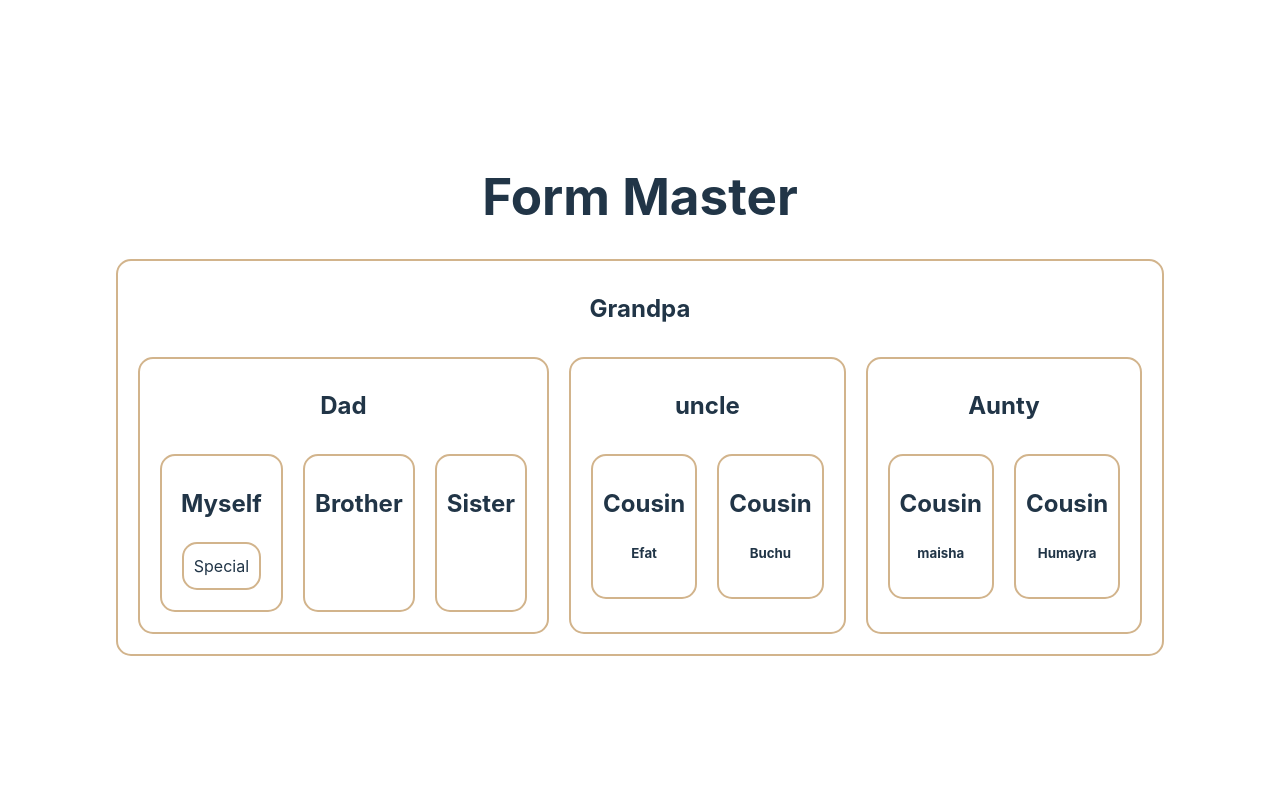
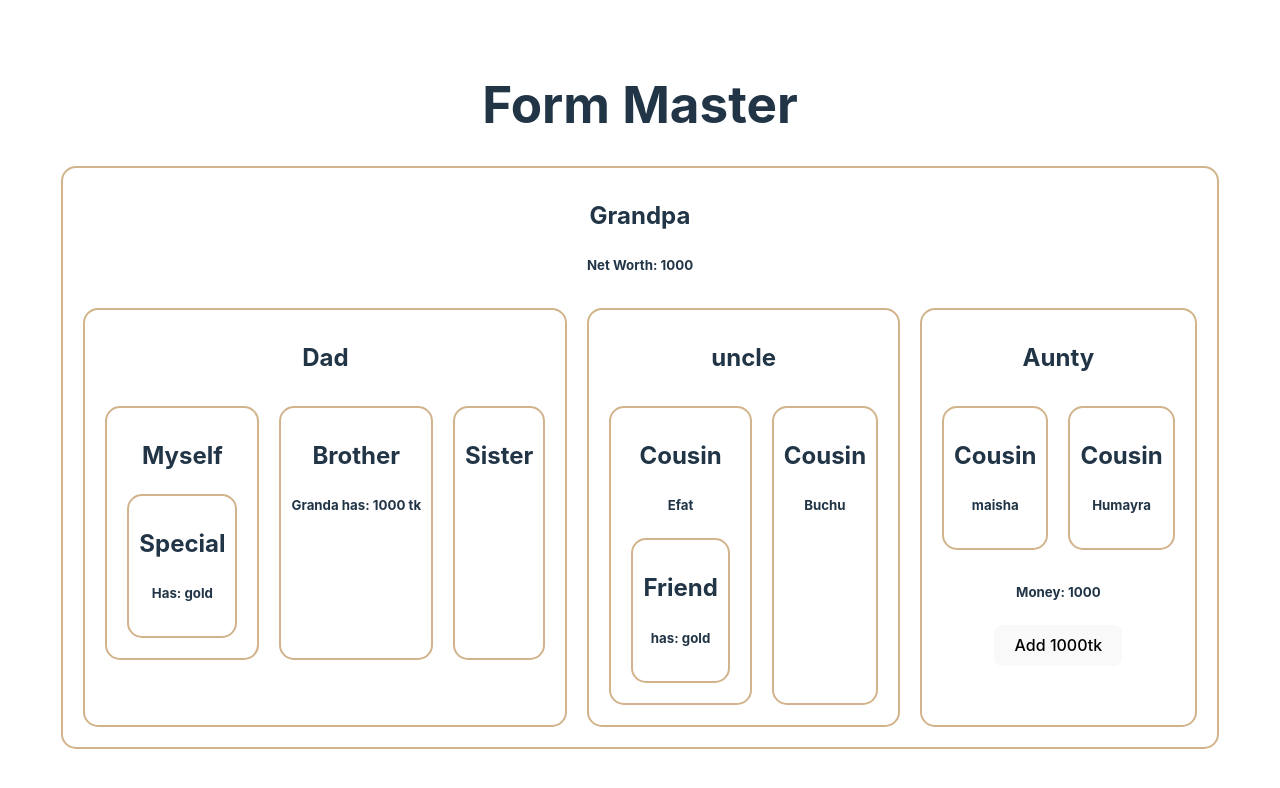
Before and after one commit to Abubokkor98/react-form-master, a React (Vite) app: page / in a window 1280 px wide. Shown: the top 788 px of the page. Built offline with nearby package versions, Linux system fonts and the light colour scheme.

Commit message:
Explore Context API, How to use Context API to avoid Prop drilling

```diff
--- a/src/Components/Aunty.jsx
+++ b/src/Components/Aunty.jsx
@@ -1,7 +1,9 @@
-import React from 'react'
+import React, { useContext } from 'react'
 import Cousin from './Cousin'
+import { MoneyContext } from './Grandpa'
 
 export default function Aunty() {
+  const [money, setMoney] = useContext(MoneyContext);
   return (
     <div>
         <h2>Aunty</h2>
@@ -9,6 +11,8 @@ export default function Aunty() {
         <Cousin name={'maisha'}></Cousin>
         <Cousin name={'Humayra'}></Cousin>
         </section>
+        <h5>Money: {money} </h5>
+        <button onClick={()=>setMoney(money + 1000)}>Add 1000tk</button>
     </div>
   )
 }
--- a/src/Components/Brother.jsx
+++ b/src/Components/Brother.jsx
@@ -1,9 +1,12 @@
-import React from 'react'
+import React, { useContext } from 'react'
+import { MoneyContext } from './Grandpa'
 
 export default function Brother() {
+  const [money] = useContext(MoneyContext);
   return (
     <div>
         <h2>Brother</h2>
+        <h5>Granda has: {money} tk</h5>
     </div>
   )
 }
--- a/src/Components/Cousin.jsx
+++ b/src/Components/Cousin.jsx
@@ -1,10 +1,14 @@
 import React from 'react'
+import Friend from './Friend'
 
 export default function Cousin({name}) {
   return (
     <div>
         <h2>Cousin</h2>
         <h5>{name}</h5>
+        <section>
+          {name==='Efat' && <Friend></Friend>}
+        </section>
     </div>
   )
 }
--- /dev/null
+++ b/src/Components/Friend.jsx
@@ -0,0 +1,13 @@
+import React, { useContext } from 'react'
+import { AssetContext } from './Grandpa'
+
+export default function Friend() {
+    const gift = useContext(AssetContext);
+  return (
+    <div>
+        <h2>Friend</h2>
+        <h5>has: {gift}</h5>
+
+    </div>
+  )
+}
--- a/src/Components/Grandpa.jsx
+++ b/src/Components/Grandpa.jsx
@@ -1,18 +1,35 @@
-import React from 'react'
-import Dad from './Dad'
-import Uncle from './Uncle'
-import Aunty from './Aunty'
-import './grandpa.css'
+import React, { createContext, useState } from "react";
+import Dad from "./Dad";
+import Uncle from "./Uncle";
+import Aunty from "./Aunty";
+import "./grandpa.css";
+
+export const AssetContext = createContext('gold');
+export const MoneyContext = createContext(1000);
 
 export default function Grandpa() {
+    const [money, setMoney] = useState(1000);
+
   return (
-    <div className='grandpa'>
-        <h2>Grandpa</h2>
-      <section className='flex'>
-      <Dad></Dad>
+    <div className="grandpa">
+      <h2>Grandpa</h2>
+      <h5>Net Worth: {money}</h5>
+      <MoneyContext.Provider value={[money, setMoney]}>
+      <AssetContext.Provider value="gold">
+      <section className="flex">
+        <Dad></Dad>
         <Uncle></Uncle>
         <Aunty></Aunty>
       </section>
+      </AssetContext.Provider>
+      </MoneyContext.Provider>
     </div>
-  )
+  );
 }
+
+/**
+ * If u want to use context you need to-->
+ * 1. Create a context ans export it.
+ * 2. Add provider for the context with a value. value could be anything.
+ * 3. useContext to access value in the API.
+ */
--- a/src/Components/Special.jsx
+++ b/src/Components/Special.jsx
@@ -1,7 +1,12 @@
-import React from 'react'
+import React, { useContext } from 'react'
+import { AssetContext } from './Grandpa'
 
 export default function Special() {
+    const Asset = useContext(AssetContext)
   return (
-    <div>Special</div>
+    <div>
+        <h2>Special</h2>
+        <h5>Has: {Asset}</h5>
+    </div>
   )
 }
--- a/src/Components/Uncle.jsx
+++ b/src/Components/Uncle.jsx
@@ -1,7 +1,9 @@
-import React from 'react'
+import React, { useContext } from 'react'
 import Cousin from './Cousin'
+import { AssetContext } from './Grandpa'
 
 export default function Uncle() {
+  const gift = useContext(AssetContext);
   return (
     <div>
         <h2>uncle</h2>
```
